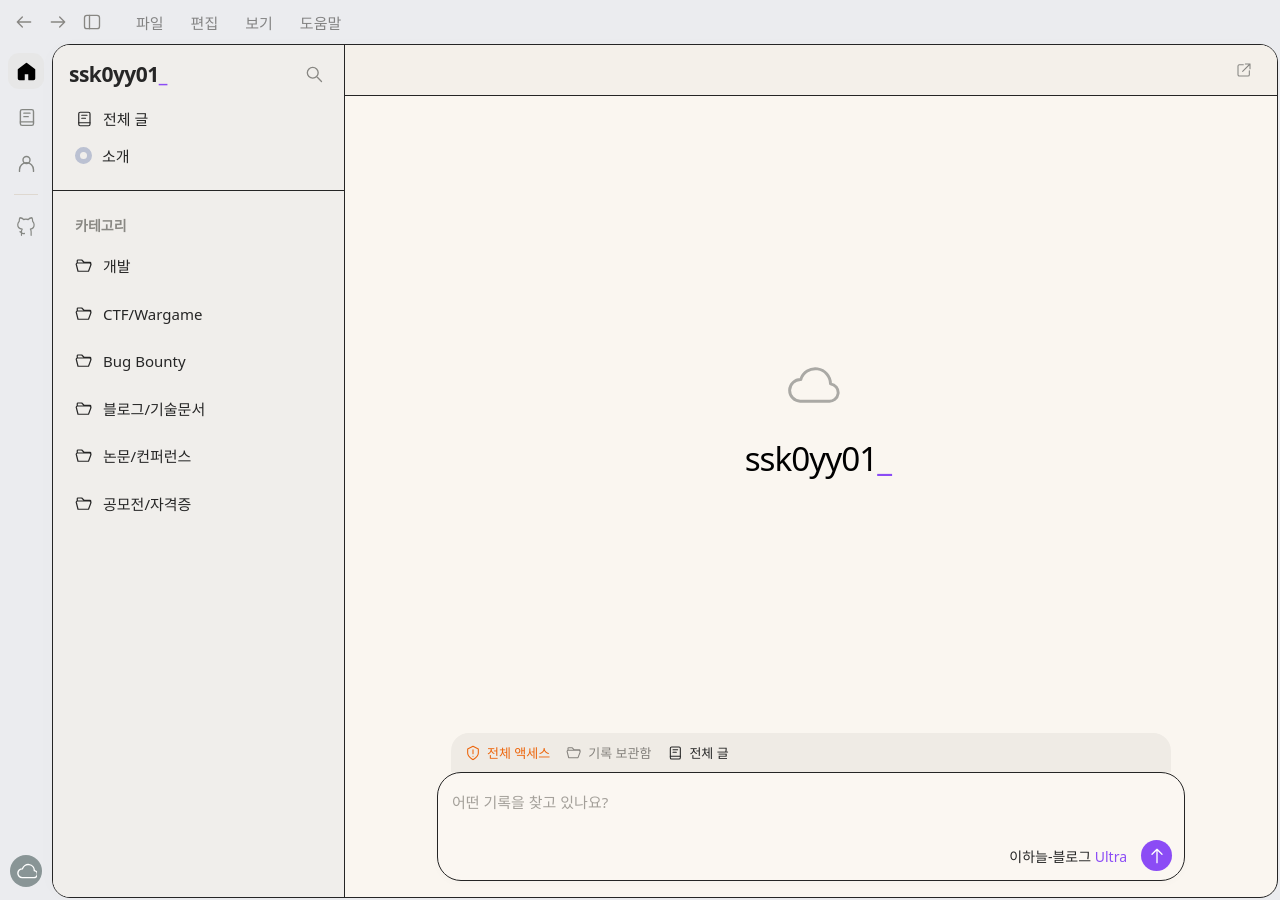
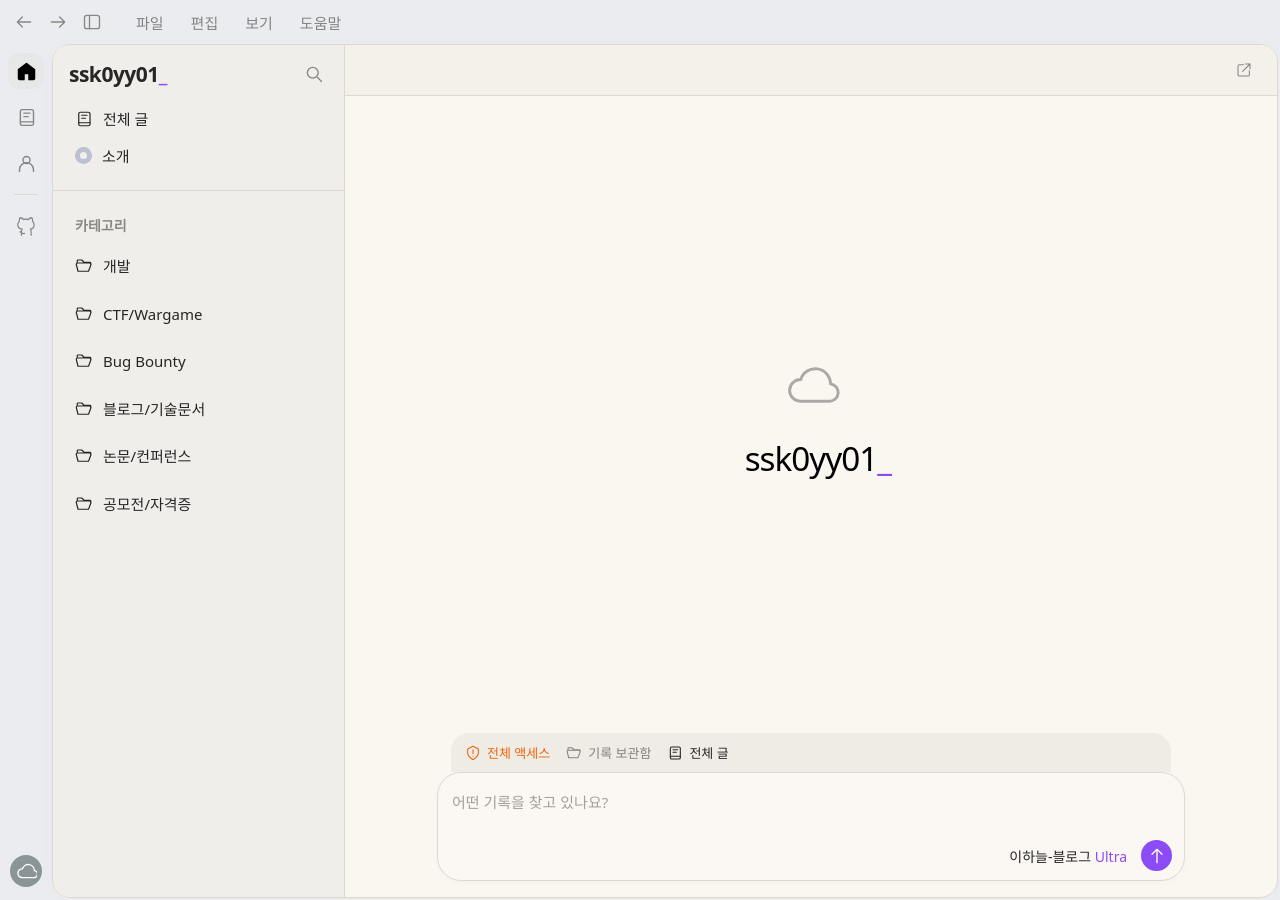
Before and after one commit to ssk0yy01/ssk0yy01.github.io, a Jekyll site: the page built from index.html, in a window 1280 px wide. Built offline with Jekyll 4.4.1, drawn with Linux system fonts in a browser that asks for light colours.

Commit message:
Remove overly dark separators from blog workspace

```diff
--- a/assets/style.css
+++ b/assets/style.css
@@ -8,7 +8,6 @@
   --text: #262626;
   --muted: #777570;
   --line: #ded8d0;
-  --strong-line: #252525;
   --hover: #e2ddd6;
   --accent: #8b4cf5;
   --rail: 52px;
@@ -56,12 +55,12 @@
 .rail-profile { margin-top: auto; display: grid; place-items: center; width: 32px; height: 32px; border-radius: 50%; color: #fff; background: #899596; }
 .rail-profile:hover { background: #788789; }
 .rail-profile .icon { width: 21px; height: 21px; }
-.workspace { display: grid; grid-template-columns: var(--sidebar-width) minmax(0, 1fr); margin: 0 2px 2px var(--rail); height: calc(100dvh - var(--topbar) - 2px); border: 1px solid var(--strong-line); border-radius: 18px; background: var(--bg); box-shadow: -4px 0 24px #00000003; overflow: hidden; position: relative; }
-.sidebar { width: var(--sidebar-width); min-width: 0; display: flex; flex-direction: column; background: var(--sidebar); border-right: 1px solid var(--strong-line); color: var(--text); overflow-y: auto; scrollbar-width: thin; scrollbar-color: #dedcd8 transparent; }
+.workspace { display: grid; grid-template-columns: var(--sidebar-width) minmax(0, 1fr); margin: 0 2px 2px var(--rail); height: calc(100dvh - var(--topbar) - 2px); border: 1px solid var(--line); border-radius: 18px; background: var(--bg); box-shadow: -4px 0 24px #00000003; overflow: hidden; position: relative; }
+.sidebar { width: var(--sidebar-width); min-width: 0; display: flex; flex-direction: column; background: var(--sidebar); border-right: 1px solid var(--line); color: var(--text); overflow-y: auto; scrollbar-width: thin; scrollbar-color: #dedcd8 transparent; }
 .sidebar-heading { display: flex; align-items: center; justify-content: space-between; padding: 12px 14px 10px 16px; min-height: 55px; }
 .brand { font-size: 21px; font-weight: 650; letter-spacing: -.5px; white-space: nowrap; }
 .brand span { color: var(--accent); }
-.sidebar-shortcuts { padding: 0 12px 16px; border-bottom: 1px solid var(--strong-line); }
+.sidebar-shortcuts { padding: 0 12px 16px; border-bottom: 1px solid var(--line); }
 .sidebar-shortcuts a, .category-link { display: flex; align-items: center; gap: 10px; min-height: 37px; padding: 8px 10px; border-radius: 9px; }
 .sidebar-shortcuts .icon, .category-link .icon { width: 18px; height: 18px; }
 .sidebar a:hover { background: var(--hover); }
@@ -76,7 +75,7 @@
 .sidebar-post { display: block; margin-top: 3px; padding: 8px 10px 8px 38px; border-radius: 9px; white-space: nowrap; overflow: hidden; text-overflow: ellipsis; font-size: 14px; }
 .main-pane { min-width: 0; overflow-y: auto; overflow-x: hidden; scrollbar-width: thin; scrollbar-color: #d9d6d0 transparent; padding-bottom: 56px; }
 .main-pane:focus { outline: none; }
-.pane-toolbar { display: flex; align-items: center; justify-content: space-between; min-height: 50px; padding: 9px 17px 9px 26px; font-size: 13px; color: var(--muted); background: #f4f0ea; border-bottom: 1px solid var(--strong-line); }
+.pane-toolbar { display: flex; align-items: center; justify-content: space-between; min-height: 50px; padding: 9px 17px 9px 26px; font-size: 13px; color: var(--muted); background: #f4f0ea; border-bottom: 1px solid var(--line); }
 .pane-toolbar .icon { width: 16px; height: 16px; }
 .home-pane { display: flex; flex-direction: column; padding-bottom: 0; }
 .home-screen { flex: 1; display: flex; flex-direction: column; align-items: center; min-height: 420px; padding: 12px 38px 16px; }
@@ -89,7 +88,7 @@
 .home-composer { width: 100%; max-width: 748px; }
 .composer-context { display: flex; align-items: center; gap: 8px; height: 39px; padding: 0 14px; margin: 0 14px; background: #efebe5; color: #85827d; border-radius: 18px 18px 0 0; font-size: 13px; }
 .composer-context .icon { width: 16px; height: 16px; }
-.composer { padding: 12px 12px 9px; border: 1px solid var(--strong-line); border-radius: 24px; box-shadow: 0 2px 8px #00000005; background: #fbf7f2; }
+.composer { padding: 12px 12px 9px; border: 1px solid var(--line); border-radius: 24px; box-shadow: 0 2px 8px #00000005; background: #fbf7f2; }
 .composer:focus-within { border-color: #bfa6ef; }
 .composer input { display: block; width: 100%; background: none; border: none; outline: none; color: #000; padding: 3px 2px; height: 34px; }
 .composer input::placeholder { color: #a4a09a; }
```
